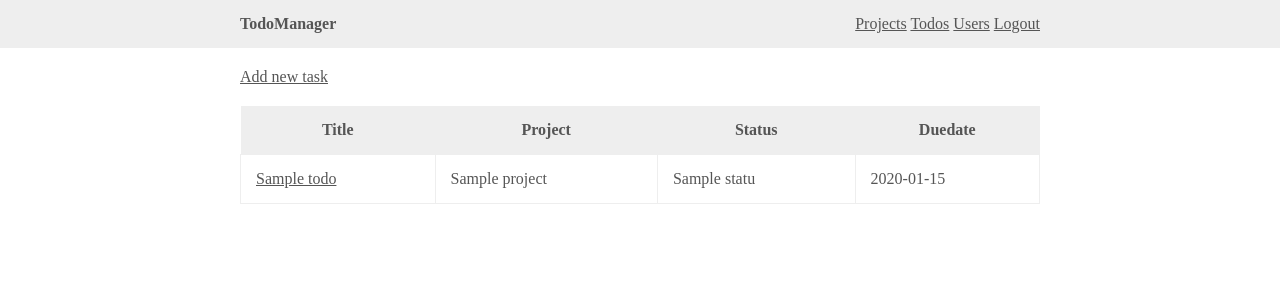
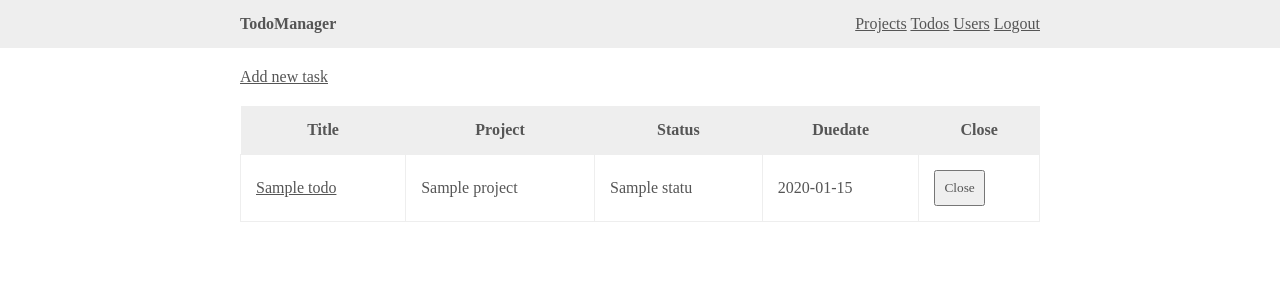
Before and after one commit to suzuki86/todomanager, a CakePHP app: the page made by app/View/Todos/index.ctp in a window 1280 px wide. Shown: the top 300 px of the page. Run offline with PHP 8.4 and a stand-in for CakePHP, Linux system fonts and the light colour scheme; the template is opened without the code that fills it: most values are stand-ins (such as "Sample title", 1, 10 or a date in 2020); some libraries are stand-ins or nearby versions.

Commit message:
Implement Todo::close() to close todo

```diff
--- a/app/Controller/TodosController.php
+++ b/app/Controller/TodosController.php
@@ -68,6 +68,12 @@ class TodosController extends AppController {
     }
   }
 
+  public function close() {
+    $autoRender = false;
+    $this->Todo->close($this->request->data['Todo']['id_to_close']);
+    $this->redirect('/todos');
+  }
+
   public function delete() {
     // Implement later.
   }
--- a/app/View/Todos/index.ctp
+++ b/app/View/Todos/index.ctp
@@ -7,20 +7,27 @@
   <th>Project</th>
   <th>Status</th>
   <th>Duedate</th>
+  <th>Close</th>
 </tr>
 <?php foreach($todos as $todo): ?>
 <tr>
-</td>
-<?php
-  echo '<td class="title"><a href="/todos/edit/' . $todo['Todo']['id'] . '">' . $todo['Todo']['title'] . '</a></td>';
-?>
-<td class="project">
-<?php echo $todo['Project']['name']; ?>
-</td>
-<?php
-  echo '<td class="status">' . $todo['Status']['label'] . '</td>';
-  echo '<td class="duedate">' . $todo['Todo']['duedate'] . '</td>';
-?>
+  <td>
+    <a href="/todos/edit/<?php echo $todo['Todo']['id']; ?>"><?php echo $todo['Todo']['title']; ?></a>
+  </td>
+  <td>
+    <?php echo $todo['Project']['name']; ?>
+  </td>
+  <td>
+    <?php echo $todo['Status']['label']; ?>
+  </td>
+  <td>
+    <?php echo $todo['Todo']['duedate']; ?>
+  </td>
+  <td>
+    <?php echo $this->Form->create('Todo', array('url' => '/todos/close')); ?>
+    <?php echo $this->Form->hidden('id_to_close', array('value' => $todo['Todo']['id'])); ?>
+    <?php echo $this->Form->end('Close'); ?>
+  </td>
 </tr>
 <?php endforeach; ?>
 </table>
```
Also changed, not shown: app/Model/Todo.php (+7 -0 lines).
